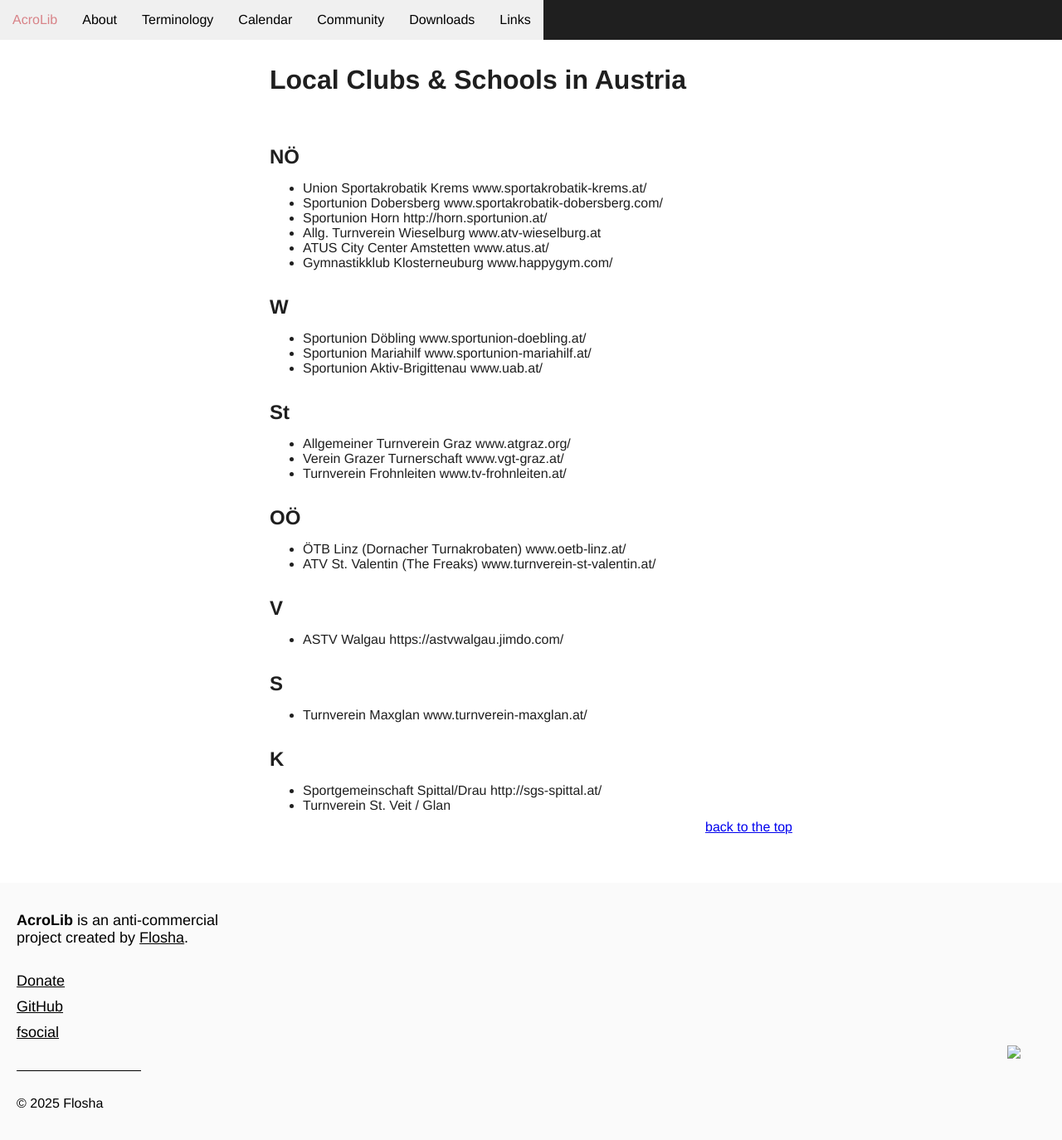
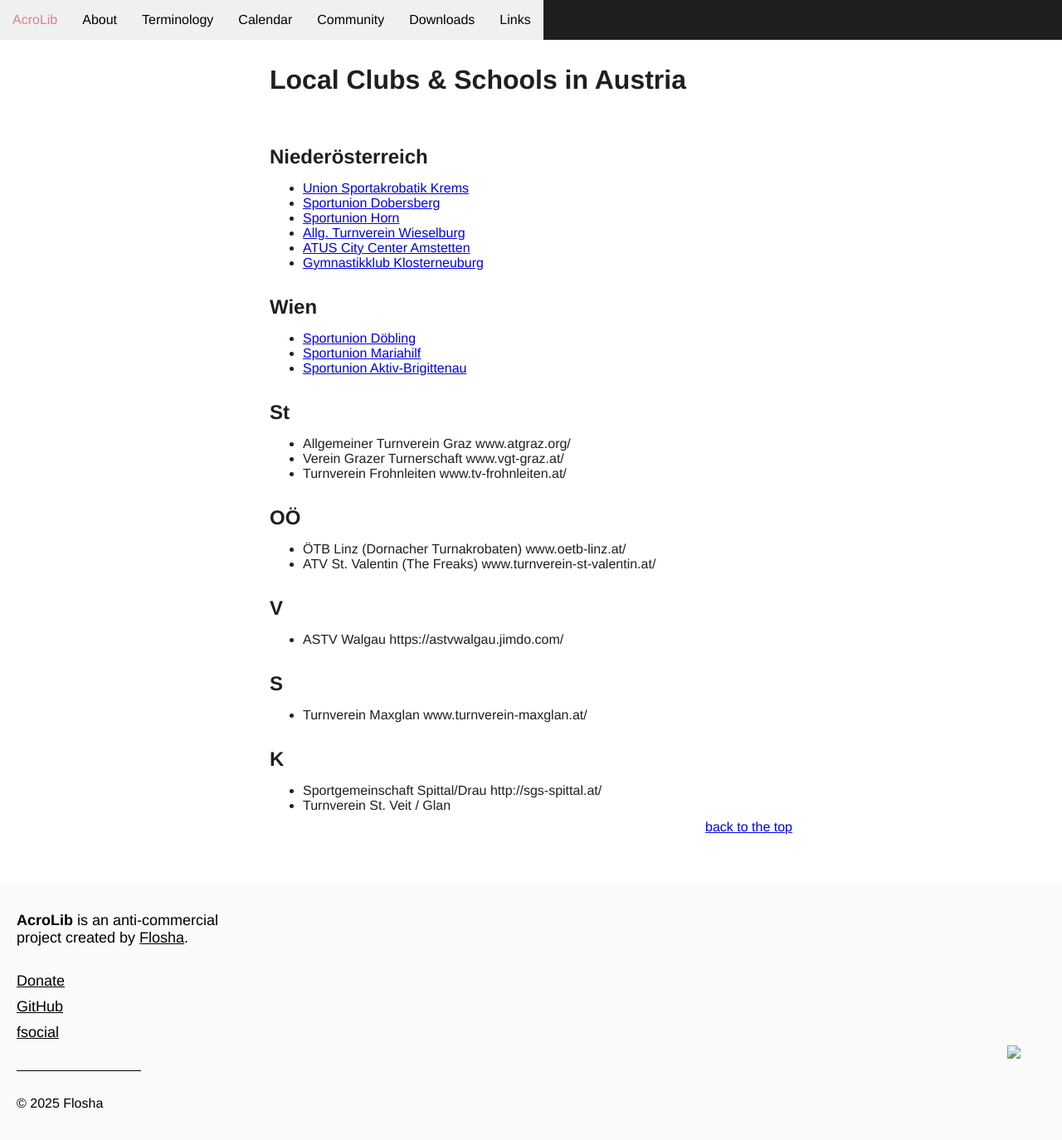
Before and after one commit to floshin/acrolib, a Jekyll site: the page built from local/austria.md, in a window 1280 px wide. Shown: the whole page at 83% size. Built offline with Jekyll 4.4.1, drawn with Linux system fonts in a browser that asks for light colours; our own code applies the rules of GitHub Pages for plain Markdown files.

Commit message:
Update austria.md

```diff
--- a/local/austria.md
+++ b/local/austria.md
@@ -1,17 +1,17 @@
 # Local Clubs & Schools in Austria
 
-## NÖ
-* Union Sportakrobatik Krems	www.sportakrobatik-krems.at/
-* Sportunion Dobersberg	www.sportakrobatik-dobersberg.com/
-* Sportunion Horn	http://horn.sportunion.at/
-* Allg. Turnverein Wieselburg	www.atv-wieselburg.at
-* ATUS City Center Amstetten	www.atus.at/
-* Gymnastikklub Klosterneuburg	www.happygym.com/
+## Niederösterreich
+* [Union Sportakrobatik Krems](https://sportakrobatik-krems.at/)
+* [Sportunion Dobersberg](https://sportakrobatik-dobersberg.com/)
+* [Sportunion Horn](https://horn.sportunion.at/)
+* [Allg. Turnverein Wieselburg](https://atv-wieselburg.at)
+* [ATUS City Center Amstetten](https://atus.at/)
+* [Gymnastikklub Klosterneuburg](https://happygym.com/)
 
-## W
-* Sportunion Döbling	www.sportunion-doebling.at/
-* Sportunion Mariahilf	www.sportunion-mariahilf.at/
-* Sportunion Aktiv-Brigittenau	www.uab.at/
+## Wien
+* [Sportunion Döbling](https://sportunion-doebling.at/)
+* [Sportunion Mariahilf](https://sportunion-mariahilf.at/)
+* [Sportunion Aktiv-Brigittenau](https://uab.at/)
 
 ## St
 * Allgemeiner Turnverein Graz	www.atgraz.org/
```
